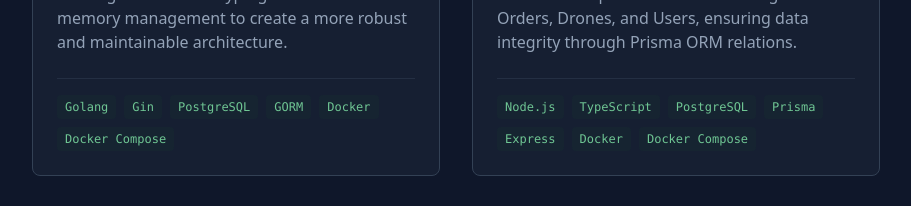
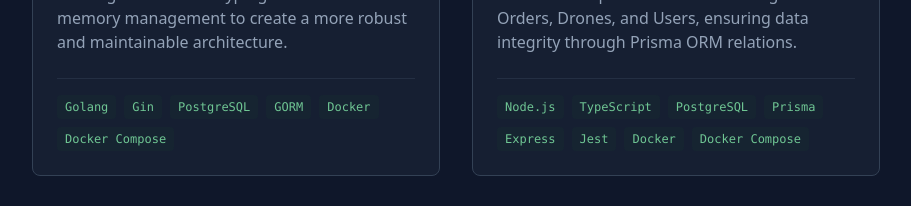
Before and after one commit to Eslam-Amin/Portfolio, a React (Create React App) app: page / in a window 1280 px wide. Shown: the part 2520-2726 px from the top of the page, without its empty margins (184-1095 px from the left). Built offline with nearby package versions, Linux system fonts and the light colour scheme.

Commit message:
added jest to tech used in sky drop with node

```diff
--- a/src/data/portfolioData.js
+++ b/src/data/portfolioData.js
@@ -96,6 +96,7 @@ export const projects = [
       "PostgreSQL",
       "Prisma",
       "Express",
+      "Jest",
       "Docker",
       "Docker Compose"
     ],
```
